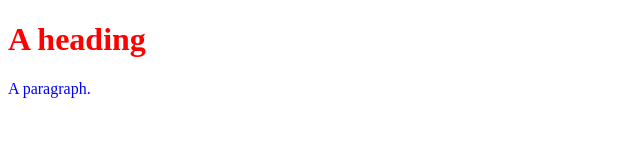
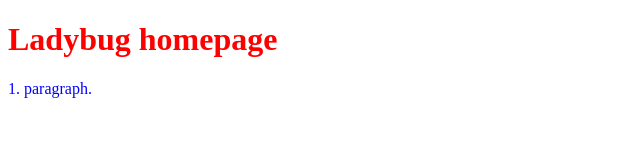
Before and after one commit to MariteAdijane/DialogsAB_JavaScript, a plain HTML site: page Class03_20220516/Class03_01.html in a window 1280 px wide. Shown: the whole page, without its empty margins (0-640 px from the left). Drawn offline with Linux system fonts and the light colour scheme.

Commit message:
add icon

```diff
--- a/Class03_20220516/Class03_01.html
+++ b/Class03_20220516/Class03_01.html
@@ -1,6 +1,9 @@
 <!DOCTYPE html>
 <html>
 <head>
+    <title>
+       <link rel = "icon" href = "../images/png-transparent-ladybird-icon-ladybug-poster-insects-cartoon.png" type = "image/x-icon">
+     </title>
 <style>
   h1 {color:red;}
   p {color:blue;}
@@ -8,8 +11,8 @@
 </head>
 <body>
 
-<h1>A heading</h1>
-<p>A paragraph.</p>
+<h1>Ladybug homepage</h1>
+<p>1. paragraph.</p>
 
 </body>
 </html>
```
Also changed, not shown: images/Ladybug-512.webp (added), images/png-transparent-ladybird-icon-ladybug-poster-insects-cartoon.png (added).
